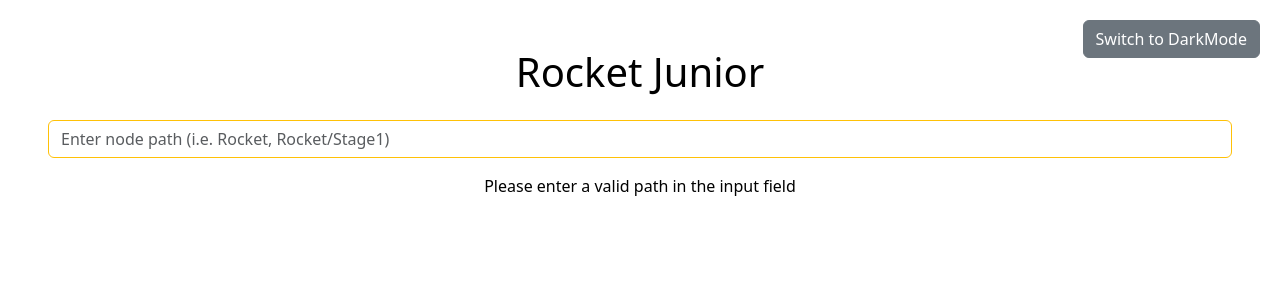
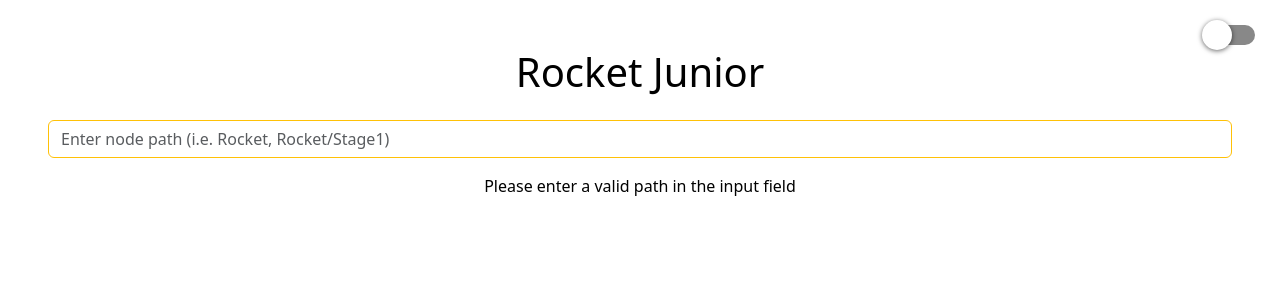
Before and after one commit to kowabunga314/rocketjunior, a React (Create React App) app in the folder fe/: page / in a window 1280 px wide. Shown: the top 300 px of the page. Built offline with nearby package versions, Linux system fonts and the light colour scheme; no server answers.

Commit message:
Changes DM button to react-switch toggle

```diff
--- a/fe/package.json
+++ b/fe/package.json
@@ -13,6 +13,7 @@
     "react": "^19.0.0",
     "react-dom": "^19.0.0",
     "react-scripts": "5.0.1",
+    "react-switch": "^7.1.0",
     "web-vitals": "^2.1.0"
   },
   "scripts": {
--- a/fe/src/components/ThemeToggle.js
+++ b/fe/src/components/ThemeToggle.js
@@ -1,10 +1,23 @@
 import React from 'react';
+import Switch from 'react-switch';
 
 const ThemeToggle = ({ isDark, toggleTheme }) => {
   return (
-    <button className="btn btn-secondary mb-3 theme-toggle" onClick={toggleTheme}>
-      {isDark ? "Switch to Light Mode" : "Switch to DarkMode" }
-    </button>
+    <div className='theme-toggle'>
+      <Switch
+        onChange={toggleTheme}
+        checked={isDark}
+        onColor="#333333"
+        onHandleColor="#000000"
+        handleDiameter={30}
+        uncheckedIcon={false}
+        checkedIcon={false}
+        boxShadow="0px 1px 5px rgba(0, 0, 0, 0.6)"
+        activeBoxShadow="0px 0px 1px 10px rgba(100, 100, 100, 0.2)"
+        height={20}
+        width={48}
+      />
+    </div>
   );
 };
 
```
Also changed, not shown: 1 other file (tests, documents, lock files or other folders).
